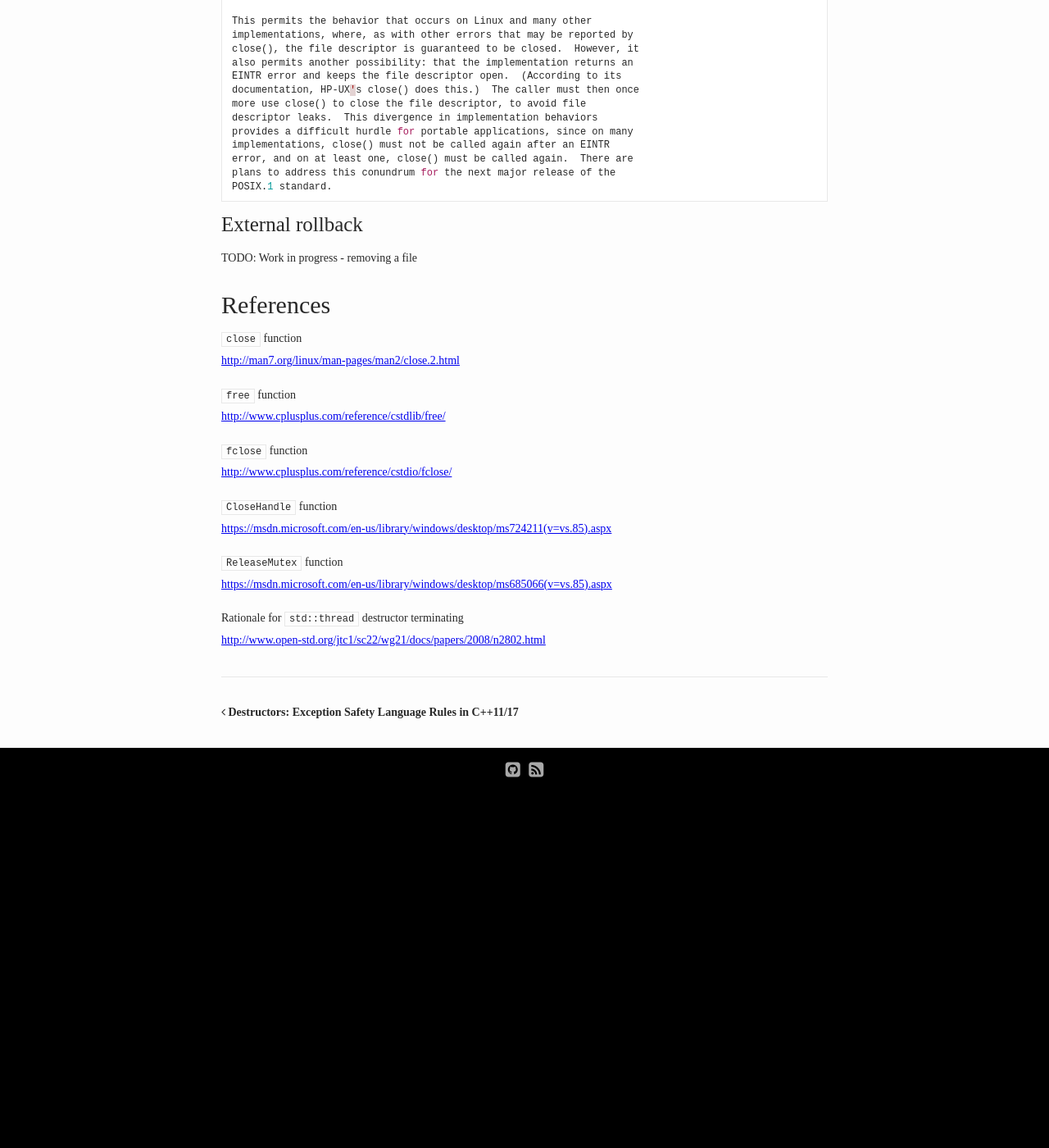
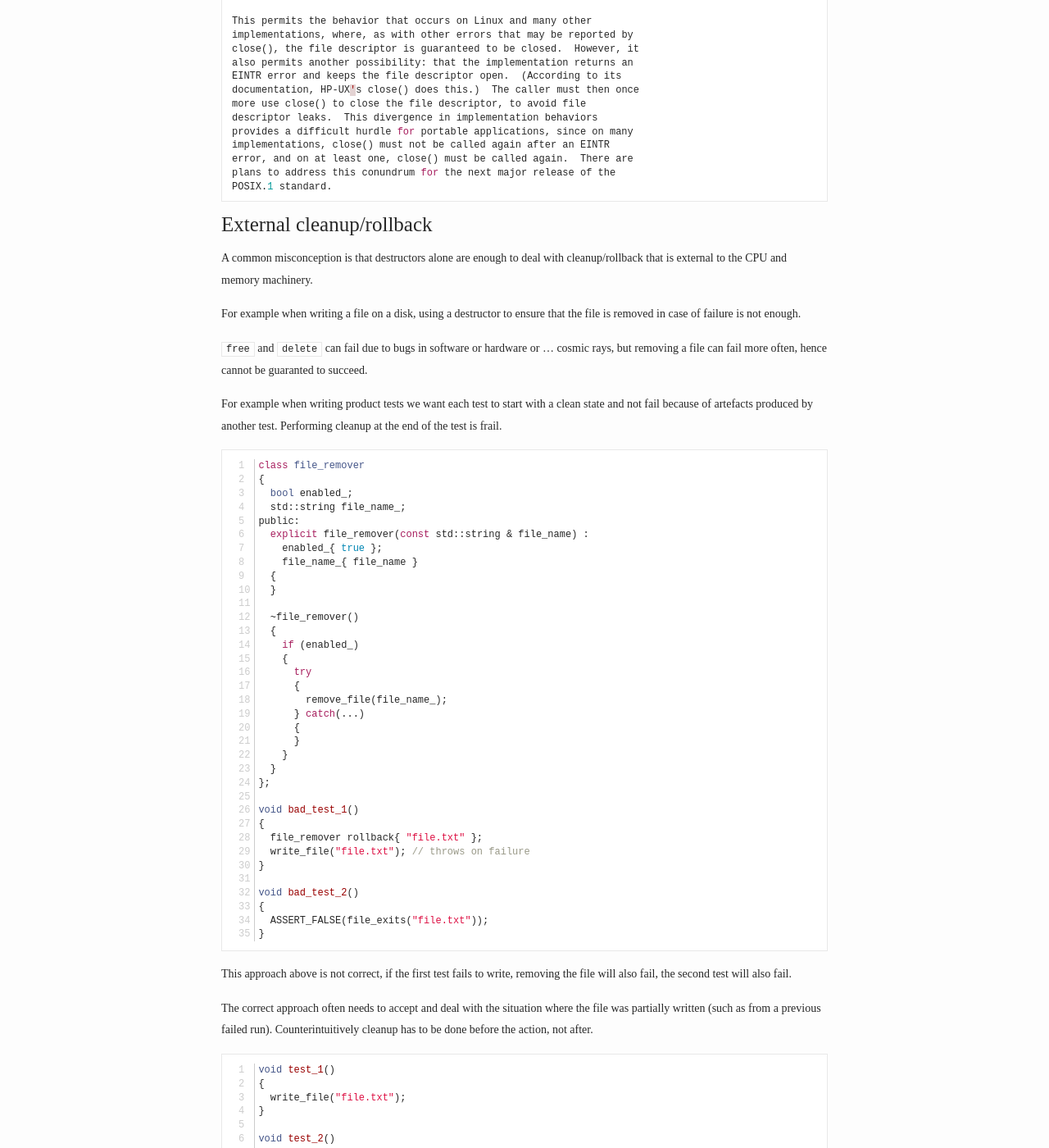
Before and after one commit to bajamircea/bajamircea.github.io, a Jekyll site: the page built from _posts/2018-03-18-destructor-recommended-idiom.markdown, in a window 1280 px wide and 1400 px high, scrolled down 8905 px. Shown: the whole window at 82% size. Built offline with Jekyll 4.4.1, drawn with Linux system fonts in a browser that asks for light colours; nearby versions of some CDN libraries; before the commit the page ends 9872 px from its top, so only the background shows below that; some of the changed text lies outside the part shown.

Commit message:
Destructor idiom

```diff
--- a/_posts/2018-03-18-destructor-recommended-idiom.markdown
+++ b/_posts/2018-03-18-destructor-recommended-idiom.markdown
@@ -4,7 +4,7 @@ title: 'Destructors: Recommended Idiom for C++11/17'
 categories: coding cpp
 ---
 
-The C++11/17 recommended idiom for descrtuctor exception safety for most C++
+The C++11/17 recommended idiom for destructor exception safety for most C++
 applications. Realistic cases of how to handle code that destructors call. I
 ignore cosmic rays damaging CPU or memory and bugs (OS, compiler, hardware).
 
@@ -529,9 +529,82 @@ POSIX.1 standard.
 {% endhighlight %}
 
 
-## External rollback
+## External cleanup/rollback
 
-TODO: Work in progress - removing a file
+A common misconception is that destructors alone are enough to deal with
+cleanup/rollback that is external to the CPU and memory machinery.
+
+For example when writing a file on a disk, using a destructor to ensure that
+the file is removed in case of failure is not enough.
+
+`free` and `delete` can fail due to bugs in software or hardware or ... cosmic
+rays, but removing a file can fail more often, hence cannot be guaranted to
+succeed.
+
+For example when writing product tests we want each test to start with a clean
+state and not fail because of artefacts produced by another test. Performing
+cleanup at the end of the test is frail.
+
+{% highlight c++ linenos %}
+class file_remover
+{
+  bool enabled_;
+  std::string file_name_;
+public:
+  explicit file_remover(const std::string & file_name) :
+    enabled_{ true };
+    file_name_{ file_name }
+  {
+  }
+
+  ~file_remover()
+  {
+    if (enabled_)
+    {
+      try
+      {
+        remove_file(file_name_);
+      } catch(...)
+      {
+      }
+    }
+  }
+};
+
+void bad_test_1()
+{
+  file_remover rollback{ "file.txt" };
+  write_file("file.txt"); // throws on failure
+}
+
+void bad_test_2()
+{
+  ASSERT_FALSE(file_exits("file.txt"));
+}
+{% endhighlight %}
+
+This approach above is not correct, if the first test fails to write, removing
+the file will also fail, the second test will also fail.
+
+The correct approach often needs to accept and deal with the situation
+where the file was partially written (such as from a previous failed run).
+Counterintuitively cleanup has to be done before the action, not after.
+
+{% highlight c++ linenos %}
+void test_1()
+{
+  write_file("file.txt");
+}
+
+void test_2()
+{
+  remove_file{ "file.txt" };
+  ASSERT_FALSE(file_exits("file.txt"));
+}
+{% endhighlight %}
+
+In rare cases one could use a combination of the two approaches if cleanup has
+a high chance to succeed even if the action fails.
 
 # References
 
```
Also changed, not shown: other parts of _posts/2018-03-18-destructor-recommended-idiom.markdown (+2 -2 lines).
